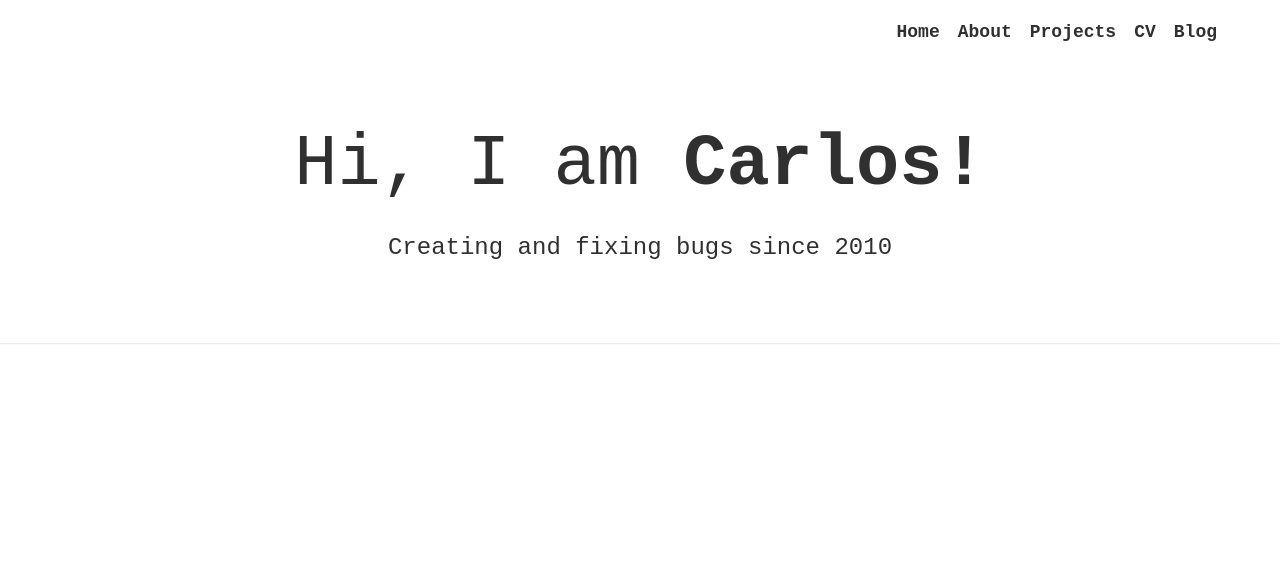
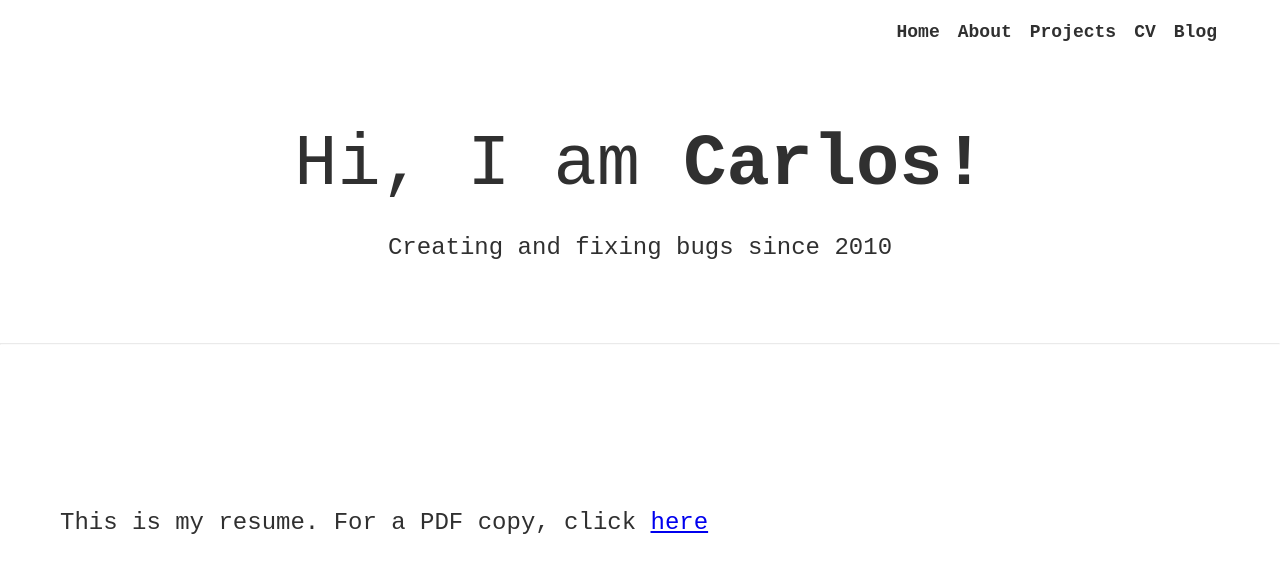
Before and after one commit to carlosghabrous/carlosghabrous.github.io, a Jekyll site: the page built from cv/index.html, in a window 1280 px wide. Shown: the top 573 px of the page. Built offline with Jekyll 4.4.1, drawn with Linux system fonts in a browser that asks for light colours; nearby versions of some CDN libraries.

Commit message:
Add CV and way to download it

```diff
--- a/cv/index.html
+++ b/cv/index.html
@@ -2,3 +2,6 @@
 title: Ghab's resume
 layout: default
 ---
+<section class="cv">
+  <p class="section__subtitle section__subtitle--cv">This is my resume. For a PDF copy, click <a href="/download/cv_CarlosGhabrous.pdf">here</a></p>
+</section>
```
Also changed, not shown: 1 other file.
